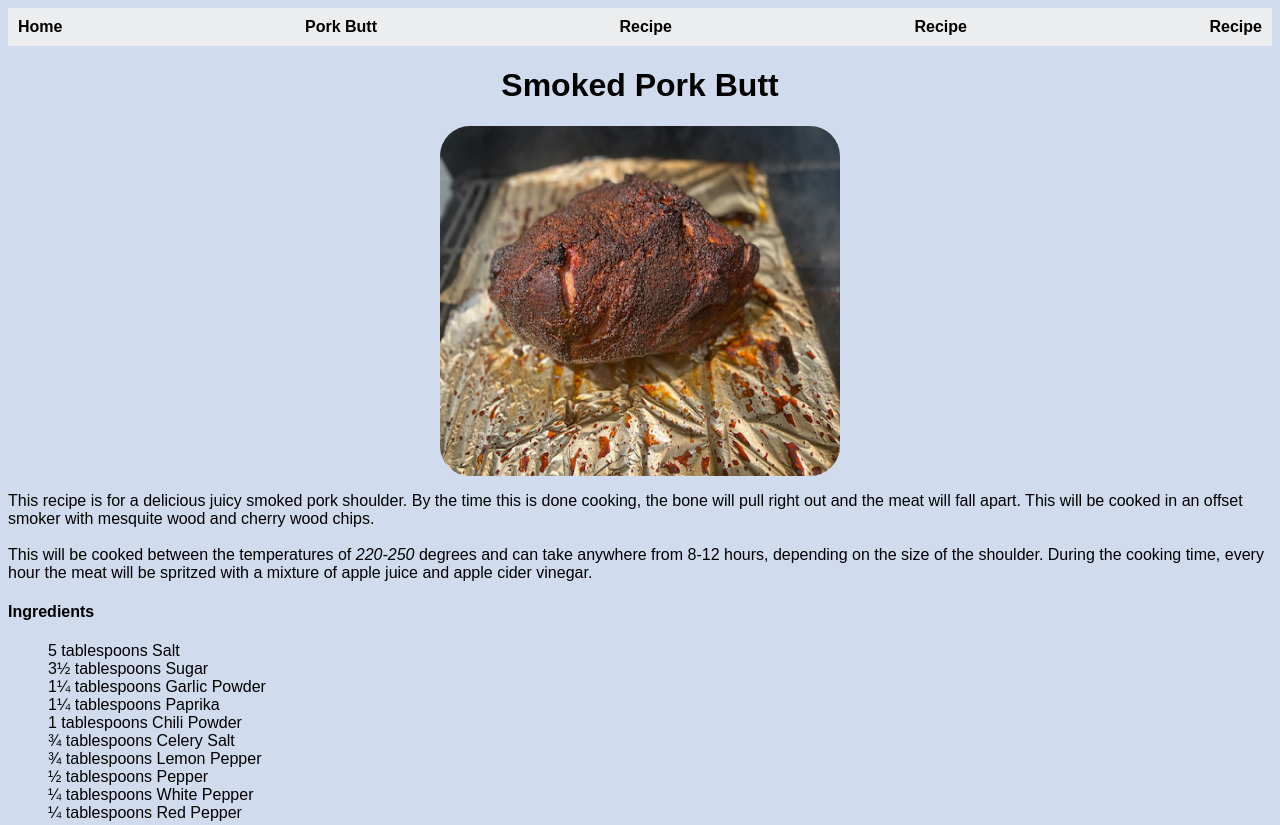
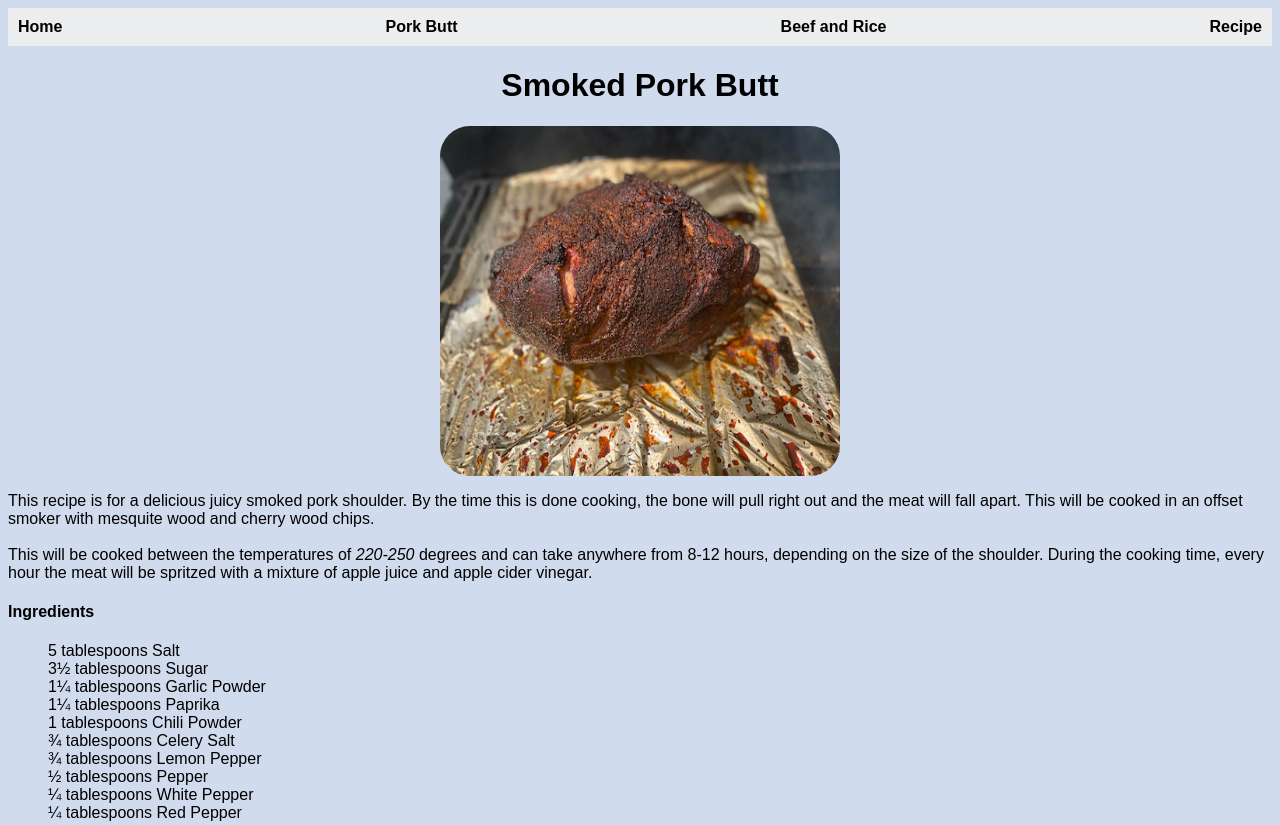
Before and after one commit to Sense-One/My_Recipes, a plain HTML site: page recipes/porkbutt.html in a window 1280 px wide. Shown: the top 825 px of the page. Drawn offline with Linux system fonts and the light colour scheme.

Commit message:
New Recipe Added

```diff
--- a/recipes/porkbutt.html
+++ b/recipes/porkbutt.html
@@ -12,9 +12,8 @@
          <nav>
             <ul class="navList">
                 <li><a href="../index.html">Home</a></li>
-                <li><a href="">Pork Butt</a></li>
-                <li><a href="">Recipe</a></li>
-                <li><a href="">Recipe</a></li>
+                <li><a href="./porkbutt.html">Pork Butt</a></li>
+                <li><a href="./beef_rice.html">Beef and Rice</a></li>
                 <li><a href="">Recipe</a></li>
             </ul>
          </nav>
```
